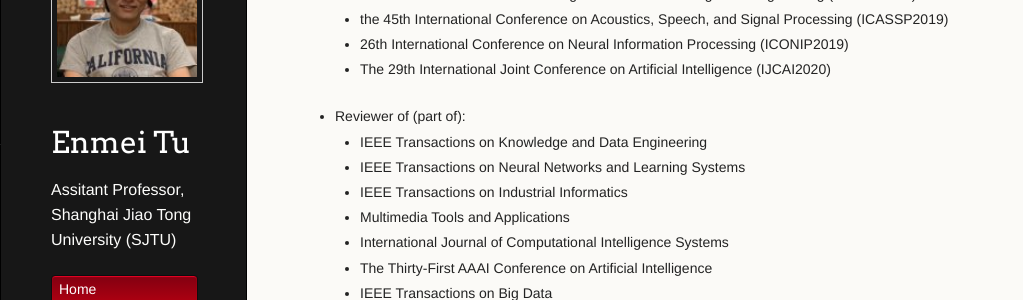
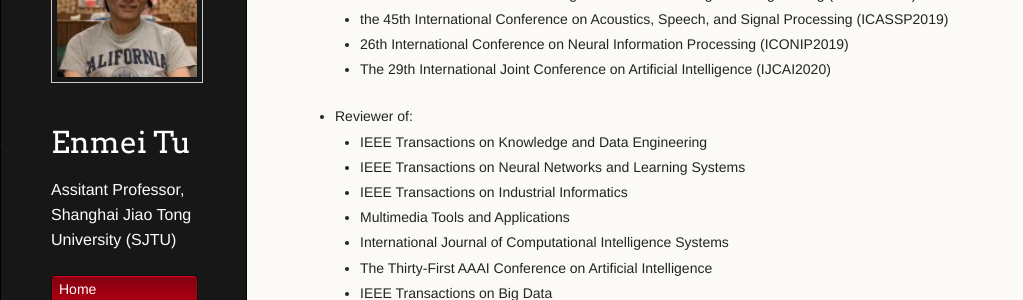
Before and after one commit to hellotem/enmeitu.github.io, a Jekyll site: the page built from index.md, in a window 1280 px wide and 900 px high, scrolled down 953 px. Shown: the part 152-452 px from the top of the window, without its empty margins (0-1023 px from the left). Built offline with Jekyll 4.4.1, drawn with Linux system fonts in a browser that asks for light colours.

Commit message:
Update index.md

```diff
--- a/index.md
+++ b/index.md
@@ -42,7 +42,7 @@
   - the 45th International Conference on Acoustics, Speech, and Signal Processing (ICASSP2019)
   - 26th International Conference on Neural Information Processing (ICONIP2019)
   - The 29th International Joint Conference on Artificial Intelligence (IJCAI2020)
-* Reviewer of (part of):
+* Reviewer of:
   - IEEE Transactions on Knowledge and Data Engineering
   - IEEE Transactions on Neural Networks and Learning Systems
   - IEEE Transactions on Industrial Informatics
```
